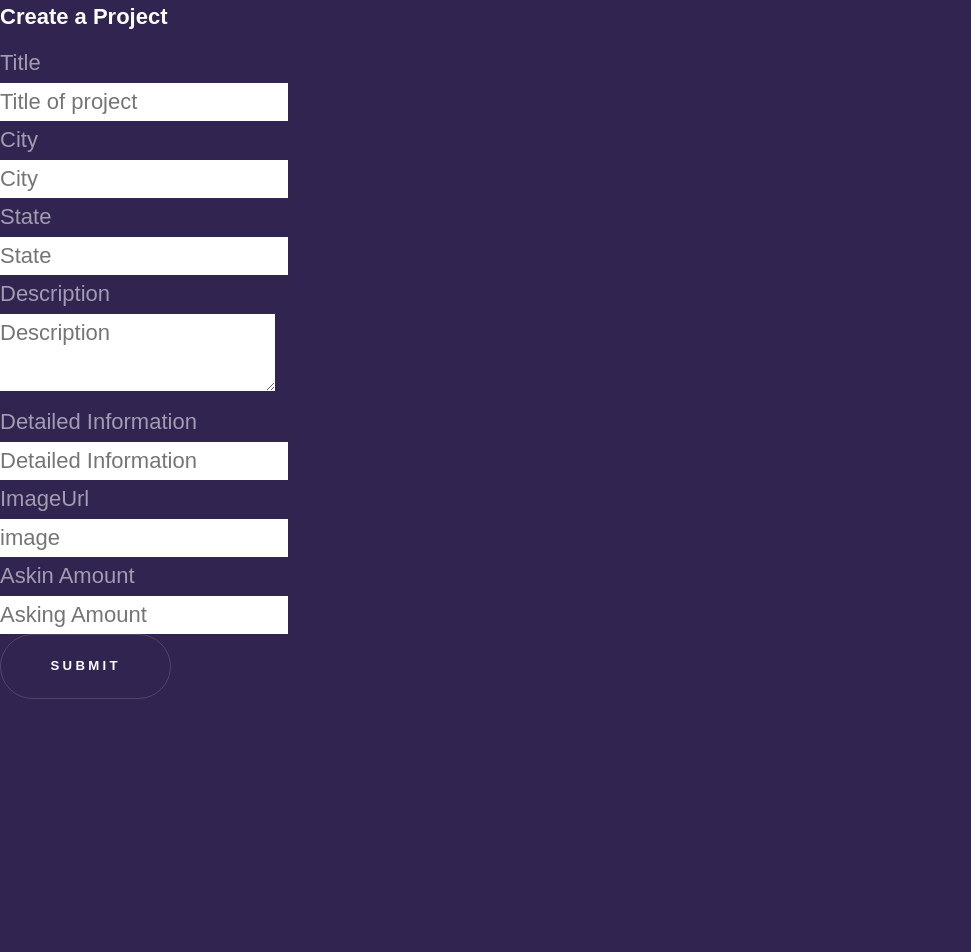
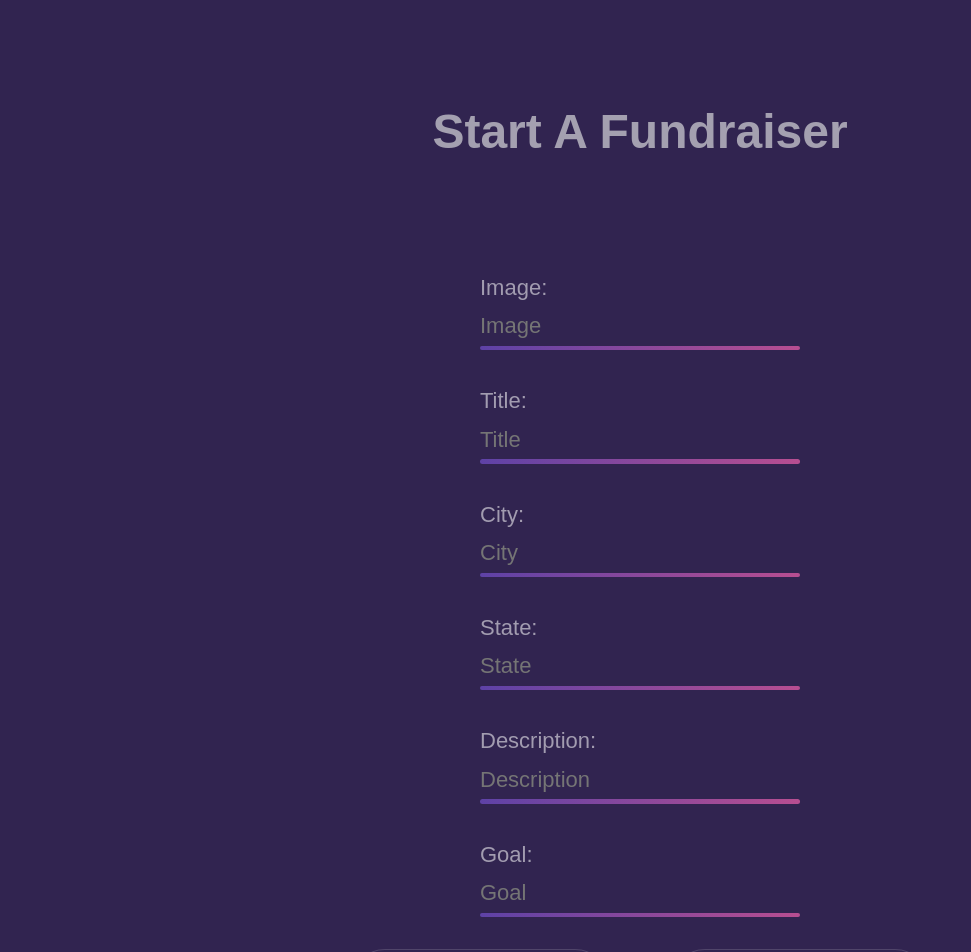
Before and after one commit to justin-mavity/front-end, a React (Create React App) app in the folder vr-funding-platform-front-end/: page /fundraiser-form in a window 1280 px wide. Shown: the top 952 px of the page, without its empty margins (0-971 px from the left). Before the commit the page ends 800 px from the top, so only its background shows below. Built offline with nearby package versions, Linux system fonts and the light colour scheme; no server answers.

Commit message:
Styled the other forms. They are not working yet but that can be this weekends project.

```diff
--- a/vr-funding-platform-front-end/src/App.js
+++ b/vr-funding-platform-front-end/src/App.js
@@ -1,10 +1,9 @@
 import React, { useState, useEffect } from "react";
-import { useHistory, Switch, Route, Link } from "react-router-dom";
+import { Switch, Route, Link } from "react-router-dom";
 import Login from "./Forms/Login";
 import Register from "./Forms/Register";
 import FundraiserForm from "./Forms/FundraiserForm";
 import FunderaiserList from "./Components/FundraiserCard";
-import Fundrasier from "./Components/Fundraiser";
 import Dashboard from "./Components/Dashboard";
 import Home from "./Components/Home";
 import Donate from "./Forms/Donate";
--- a/vr-funding-platform-front-end/src/Components/Dashboard.js
+++ b/vr-funding-platform-front-end/src/Components/Dashboard.js
@@ -2,38 +2,53 @@ import React, { useEffect } from "react";
 import { Link } from "react-router-dom";
 import { connect } from "react-redux";
 import { Button } from "reactstrap";
+import styled from "styled-components";
 import FundrasierCard from "./FundraiserCard";
 import { fetchFundraisers } from "../store/actions/PostActions";
+
+const StyledNav = styled.nav`
+  display: flex;
+  justify-content: flex-end;
+  padding: 1%;
+  border-bottom: 1px solid rgba(169, 165, 181, 0.5);
+`;
+
+const StyledHeader = styled.header`
+  display: flex;
+  flex-direction: column;
+  justify-content: space-around;
+  align-items: center;
+  margin: 1%;
+`;
+
+const StyledButton = styled.button`
+  margin-bottom: 10%;
+`;
+
 function Dashboard(props) {
   const { fundraisers } = props;
 
   useEffect(() => {
     props.fetchFundraisers(localStorage.getItem("user_id"));
-  }, []);
+  }, [props]);
 
   return (
     <div className="dashboard container">
-      <nav>
-        <div>
-          <h4>Dashboard</h4>
-        </div>
-        <Link to="/fundrasier-form">
-          <Button className="start fundraiser">Create a Fundraiser</Button>
-        </Link>
+      <StyledNav>
         <Link to="/">
           <Button>Log out</Button>
         </Link>
-      </nav>
-      <div className="users-fundraisers">
+      </StyledNav>
+      <StyledHeader className="users-fundraisers">
         <Link to="/fundraiser-form">
-          <Button>Stat a Fundrasier</Button>
+          <StyledButton>Stat a Fundrasier</StyledButton>
         </Link>
-      </div>
+        <h2>Browse Fundraisers</h2>
+        <p>Be the reason someone smiles today!</p>
+      </StyledHeader>
       {fundraisers && fundraisers.length > 0 ? (
         fundraisers.map((fundraiser) => {
-          return (
-            <FundrasierCard fundraiser={fundraiser} key={fundraiser.user_id} />
-          );
+          return <FundrasierCard fundraiser={fundraiser} key={fundraiser.id} />;
         })
       ) : (
         <p>
@@ -47,7 +62,7 @@ function Dashboard(props) {
 }
 const mapStateToProps = (state) => {
   return {
-    posts: state.posts,
+    fundraisers: state.fundraisers,
   };
 };
 export default connect(mapStateToProps, { fetchFundraisers })(Dashboard);
--- a/vr-funding-platform-front-end/src/Components/Home.js
+++ b/vr-funding-platform-front-end/src/Components/Home.js
@@ -3,7 +3,6 @@ import { connect } from "react-redux";
 import { useHistory } from "react-router-dom";
 import { fetchFundraisers } from "../store/actions/PostActions";
 import HomeFundraiserCard from "./HomeFundraiserCard";
-import FundraiserCard from "./FundraiserCard";
 
 import "./Home.css";
 
@@ -110,7 +109,7 @@ function Home(props) {
         </div>
         <div className="fundraiser-list">
           <div className="inner">
-            <h3>Browse Available Fundraisers</h3>
+            <h3>Browse Fundraisers</h3>
             {fundraisers && fundraisers.length > 0 ? (
               fundraisers.map((item) => {
                 return <HomeFundraiserCard fundraiser={item} key={item.id} />;
--- a/vr-funding-platform-front-end/src/Forms/Donate.js
+++ b/vr-funding-platform-front-end/src/Forms/Donate.js
@@ -1,19 +1,79 @@
 import React, { useState } from "react";
-import { connect } from "react-redux";
-import {
-  Button,
-  Form,
-  FormGroup,
-  Label,
-  Input,
-  InputGroupAddon,
-  InputGroup,
-} from "reactstrap";
+import { Link } from "react-router-dom";
+import { Label } from "reactstrap";
+import styled from "styled-components";
+
+const StyledPage = styled.div`
+  width: 100%;
+  height: 100%;
+  display: flex;
+  flex-direction: column;
+  justify-content: center;
+  align-items: center;
+`;
+
+const StyledHeader = styled.h2`
+  margin-top: 7.5%;
+  font-size: 3rem;
+  color: #a4a0b0;
+`;
+
+const StyledForm = styled.form`
+  width: 100%;
+  height: 100%;
+  display: flex;
+  flex-direction: column;
+  justify-content: center;
+  align-items: center;
+  margin-top: 6%;
+`;
+
+const StyledFirstNameContainer = styled.div`
+  width: 25%;
+`;
+
+const StyledLastNameContainer = styled.div`
+  width: 25%;
+`;
+
+const StyledAmountContainer = styled.div`
+  width: 25%;
+`;
+
+const StyledInputBorder = styled.div`
+  width: 100%;
+`;
+
+const StyledInput = styled.input`
+  width: 100%;
+  background: none;
+  outline: none;
+`;
+
+const StyledBorder = styled.div`
+  width: 100%;
+  height: 0.2em;
+  margin-bottom: 10%;
+  border-radius: 0.2em;
+  background: linear-gradient(to right, #5e42a6, #b74e91);
+`;
+
+const StyledButtonContainer = styled.div`
+  width: 50%;
+`;
+
+const StyledButton = styled.button`
+  width: 40%;
+  margin: 0 5% 5%;
+`;
+
+const initialDisabled = true;
 
 export default function Donate(props) {
   const { fundraisers } = props;
   const [donor, setDonor] = useState({ first: "", last: "" });
   const [amount, setAmount] = useState(0);
+  const [disabled, setDisabled] = useState(initialDisabled);
 
   const change = (evt) => {
     const { name, value } = evt.target;
@@ -30,44 +90,66 @@ export default function Donate(props) {
       };
     });
   };
+
   return (
-    <Form>
-      <FormGroup>
-        <Label for="firstname">Your First Name : </Label>
-        <Input
+    <StyledPage>
+      <StyledHeader>Donate</StyledHeader>
+      <StyledForm>
+        <StyledFirstNameContainer>
+          <Label>First Name: </Label>
+          <StyledInputBorder>
+            <StyledInput
               type="text"
               name="first"
               id="firstname"
-          placeholder="First name"
+              placeholder="First Name"
               onChange={change}
             />
-      </FormGroup>
-      <FormGroup>
-        <Label for="lastname">Your Last Name : </Label>
-        <Input
+            <StyledBorder />
+          </StyledInputBorder>
+        </StyledFirstNameContainer>
+
+        <StyledLastNameContainer>
+          <Label>Last Name: </Label>
+          <StyledInputBorder>
+            <StyledInput
               type="text"
               name="last"
               id="lastname"
-          placeholder="Last name"
+              placeholder="Last Name"
               onChange={change}
             />
-      </FormGroup>
-      <FormGroup>
-        <InputGroup className="amount group">
-          <InputGroupAddon addonType="prepend">$</InputGroupAddon>
-          <Input
+            <StyledBorder />
+          </StyledInputBorder>
+        </StyledLastNameContainer>
+
+        <StyledAmountContainer>
+          <Label>Amount: </Label>
+          <StyledInputBorder>
+            <StyledInput
+              type="text"
+              name="amount"
+              id="amount"
               placeholder="Amount"
-            name="amount"
-            min={0}
-            max={100}
-            type="number"
-            step="1"
               onChange={change}
             />
-          <InputGroupAddon addonType="append">.00</InputGroupAddon>
-        </InputGroup>
-      </FormGroup>
-      <Button onClick={donate}>Donate</Button>
-    </Form>
+            <StyledBorder />
+          </StyledInputBorder>
+        </StyledAmountContainer>
+
+        <StyledButtonContainer>
+          <Link to="/home">
+            <StyledButton className="form-control">Cancel</StyledButton>
+          </Link>
+          <StyledButton
+            className="form-control"
+            disabled={disabled}
+            onSubmit={donate}
+          >
+            Donate
+          </StyledButton>
+        </StyledButtonContainer>
+      </StyledForm>
+    </StyledPage>
   );
 }
--- a/vr-funding-platform-front-end/src/Forms/FundraiserForm.js
+++ b/vr-funding-platform-front-end/src/Forms/FundraiserForm.js
@@ -1,31 +1,114 @@
 import React, { useState, useEffect } from "react";
-import { useHistory } from "react-router-dom";
-import { Form, FormGroup, Input, Label, Button, Row, Col } from "reactstrap";
+import { useHistory, Link } from "react-router-dom";
+import { Label } from "reactstrap";
 import * as yup from "yup";
-import axios from "axios";
+import styled from "styled-components";
+import { connect } from "react-redux";
+
+import { addFundraiser } from "../store/actions/PostActions";
+
+const StyledPage = styled.div`
+  width: 100%;
+  height: 100%;
+  display: flex;
+  flex-direction: column;
+  justify-content: center;
+  align-items: center;
+`;
+
+const StyledHeader = styled.h2`
+  margin-top: 7.5%;
+  font-size: 3rem;
+  color: #a4a0b0;
+`;
+
+const StyledForm = styled.form`
+  width: 100%;
+  height: 100%;
+  display: flex;
+  flex-direction: column;
+  justify-content: center;
+  align-items: center;
+  margin-top: 6%;
+`;
+
+const StyledImageContainer = styled.div`
+  width: 25%;
+`;
+
+const StyledTitleContainer = styled.div`
+  width: 25%;
+`;
+
+const StyledCityContainer = styled.div`
+  width: 25%;
+`;
+
+const StyledStateContainer = styled.div`
+  width: 25%;
+`;
+
+const StyledDescriptionContainer = styled.div`
+  width: 25%;
+`;
+
+const StyledGoalContainer = styled.div`
+  width: 25%;
+`;
+
+const StyledInputBorder = styled.div`
+  width: 100%;
+`;
+
+const StyledInput = styled.input`
+  width: 100%;
+  background: none;
+  outline: none;
+`;
+
+const StyledBorder = styled.div`
+  width: 100%;
+  height: 0.2em;
+  margin-bottom: 10%;
+  border-radius: 0.2em;
+  background: linear-gradient(to right, #5e42a6, #b74e91);
+`;
+
+const StyledError = styled.div`
+  color: red;
+  font-size: 1rem;
+`;
+
+const StyledButtonContainer = styled.div`
+  width: 50%;
+`;
+
+const StyledButton = styled.button`
+  width: 40%;
+  margin: 0 5% 5%;
+`;
 
 const initialFormValues = {
-  user_id: "",
   title: "",
   image: "",
   city: "",
   state: "",
   description: "",
   goal: "",
-  date_created: "",
 };
 
 const initialFormErrors = {
   title: "",
   image: "",
-  location: "",
+  city: "",
+  state: "",
   description: "",
   goal: "",
 };
 
 const initialDisabled = true;
 
-export default function FundraiserForm(props) {
+function FundraiserForm(props) {
   const [errors, setErrors] = useState(initialFormErrors);
   const [formValues, setFormValues] = useState(initialFormValues);
   const [disabled, setDisabled] = useState(initialDisabled);
@@ -74,9 +157,8 @@ export default function FundraiserForm(props) {
       state: formValues.state.trim(),
       description: formValues.description.trim(),
       goal: formValues.goal.trim(),
-      date_created: Date.now(),
-      user_id: localStorage.getItem("user_id"),
     };
+    console.log("New Fundraiser: ", newFundraiser);
     props.addFundraiser(
       newFundraiser,
       history,
@@ -90,113 +172,113 @@ export default function FundraiserForm(props) {
   }, [formValues]);
 
   return (
-    <>
-      <div className="project-form container">
-        <h2>Create a Project</h2>
-        <Form onSubmit={onSubmit}>
-          <FormGroup as={Row} controlId="formHorizontalTitle">
-            <Label for="title" column sm={2}>
-              Title
-            </Label>
-            <Col sm={10}>
-              <Input
+    <StyledPage className="project-form container">
+      <StyledHeader>Start A Fundraiser</StyledHeader>
+      <StyledForm onSubmit={onSubmit}>
+        <StyledImageContainer>
+          <Label>Image: </Label>
+          <StyledInputBorder>
+            <StyledInput
               type="text"
-                placeholder="Title of project"
+              placeholder="Image"
+              name="image"
+              value={formValues.image}
+              onChange={onChange}
+            />
+            <StyledBorder />
+          </StyledInputBorder>
+        </StyledImageContainer>
+
+        <StyledTitleContainer>
+          <Label>Title: </Label>
+          <StyledInputBorder>
+            <StyledInput
+              type="text"
+              placeholder="Title"
               name="title"
               value={formValues.title}
               onChange={onChange}
             />
-            </Col>
-          </FormGroup>
-          <FormGroup as={Row} controlId="formHorizontalLocation">
-            <Label for="city" column sm={2}>
-              City
-            </Label>
-            <Col sm={10}>
-              <Input
+            <StyledBorder />
+          </StyledInputBorder>
+        </StyledTitleContainer>
+
+        <StyledCityContainer>
+          <Label>City: </Label>
+          <StyledInputBorder>
+            <StyledInput
               type="text"
               placeholder="City"
               name="city"
               value={formValues.city}
               onChange={onChange}
             />
-            </Col>
-          </FormGroup>
-          <FormGroup as={Row} controlId="formHorizontalLocation">
-            <Label for="state" column sm={2}>
-              State
-            </Label>
-            <Col sm={10}>
-              <Input
+            <StyledBorder />
+          </StyledInputBorder>
+        </StyledCityContainer>
+
+        <StyledStateContainer>
+          <Label>State: </Label>
+          <StyledInputBorder>
+            <StyledInput
               type="text"
               placeholder="State"
               name="state"
               value={formValues.state}
               onChange={onChange}
             />
-            </Col>
-          </FormGroup>
-          <FormGroup as={Row} controlId="formHorizontalDescription">
-            <Label for="description" column sm={2}>
-              Description
-            </Label>
-            <Col sm={10}>
-              <Input
-                type="textarea"
+            <StyledBorder />
+          </StyledInputBorder>
+        </StyledStateContainer>
+
+        <StyledDescriptionContainer>
+          <Label>Description: </Label>
+          <StyledInputBorder>
+            <StyledInput
+              type="text"
               placeholder="Description"
               name="description"
               value={formValues.description}
               onChange={onChange}
             />
-            </Col>
-          </FormGroup>
-          <FormGroup as={Row} controlId="formHorizontalDetailedInfo">
-            <Label for="detailedInfo" column sm={2}>
-              Detailed Information
-            </Label>
-            <Col sm={10}>
-              <Input
+            <StyledBorder />
+          </StyledInputBorder>
+        </StyledDescriptionContainer>
+
+        <StyledGoalContainer>
+          <Label>Goal:</Label>
+          <StyledInputBorder>
+            <StyledInput
               type="text"
-                placeholder="Detailed Information"
-                name="detailedInfo"
-                value={formValues.detailedInfo}
-                onChange={onChange}
-              />
-            </Col>
-          </FormGroup>
-          <FormGroup as={Row} controlId="formHorizontalImageUrl">
-            <Label for="image" column sm={2}>
-              ImageUrl
-            </Label>
-            <Col sm={10}>
-              <Input
-                type="text"
-                placeholder="image"
-                name="image"
-                value={formValues.image}
-                onChange={onChange}
-              />
-            </Col>
-          </FormGroup>
-          <FormGroup as={Row} controlId="formHorizontalgoal">
-            <Label for="goal" column sm={2}>
-              Askin Amount
-            </Label>
-            <Col sm={10}>
-              <Input
-                type="text"
-                placeholder="Asking Amount"
+              placeholder="Goal"
               name="goal"
               value={formValues.goal}
               onChange={onChange}
             />
-            </Col>
-          </FormGroup>
-          <Button size="lg" disabled={disabled}>
+            <StyledBorder />
+          </StyledInputBorder>
+        </StyledGoalContainer>
+
+        <StyledButtonContainer>
+          <Link to="/dashboard">
+            <StyledButton className="form-control">Cancel</StyledButton>
+          </Link>
+          <StyledButton
+            className="form-control"
+            disabled={disabled}
+            onSubmit={onSubmit}
+          >
             Submit
-          </Button>
-        </Form>
-      </div>
-    </>
+          </StyledButton>
+        </StyledButtonContainer>
+      </StyledForm>
+    </StyledPage>
   );
 }
+
+const mapStateToProps = (state) => {
+  return {
+    fundraisers: state.fundraisers,
+  };
+};
+export default connect(mapStateToProps, { addFundraiser })(FundraiserForm);
```
Also changed, not shown: vr-funding-platform-front-end/src/Components/FundraiserCard.js (+37 -27 lines), 1 other file (tests, documents, lock files or other folders). Lines whose indentation alone changed are shown as unchanged.
